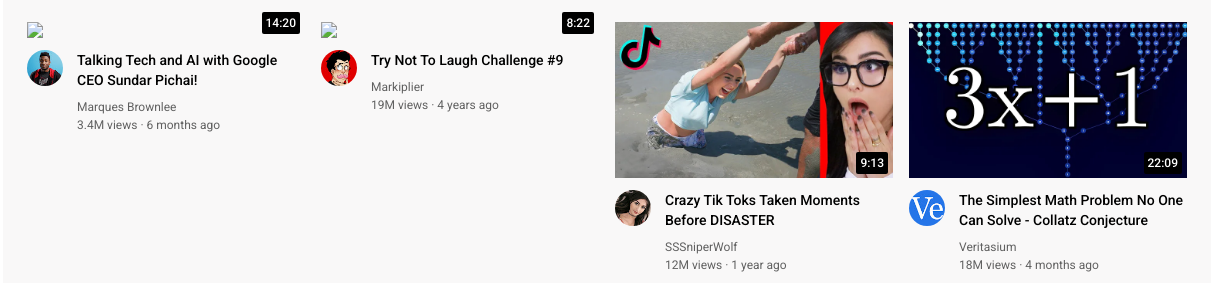
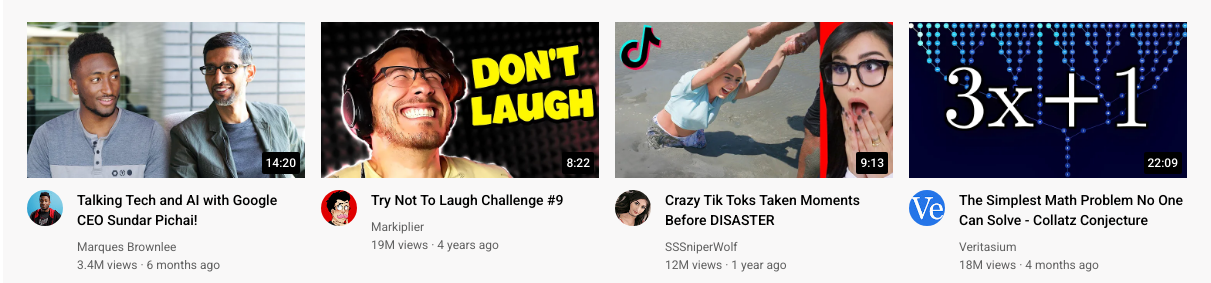
Before and after one commit to Aditi-1602-joshi/youtube-clone, a plain HTML site: page youtube.html in a window 1280 px wide. Shown: the part 58-341 px from the top of the page, 69-1280 px from the left. Drawn offline with Linux system fonts and the light colour scheme; the site is published under a folder, as on GitHub Pages, so addresses that start at the root find nothing.

Commit message:
Update youtube.html

```diff
--- a/youtube.html
+++ b/youtube.html
@@ -95,7 +95,7 @@
             <section class="video-grid">
                 <div class="video-preview">
                     <div class="thumbnail-row">
-                        <img class="thumbnail" src="/thumbnails/thumbnail-1.webp">
+                        <img class="thumbnail" src="thumbnails/thumbnail-1.webp">
                         <div class="video-time">14:20</div>
                     </div>
 
@@ -121,7 +121,7 @@
 
                 <div class="video-preview">
                      <div class="thumbnail-row">
-                        <img class="thumbnail" src="/thumbnails/thumbnail-2.webp">
+                        <img class="thumbnail" src="thumbnails/thumbnail-2.webp">
                         <div class="video-time">8:22</div>
                     </div>
 
```
